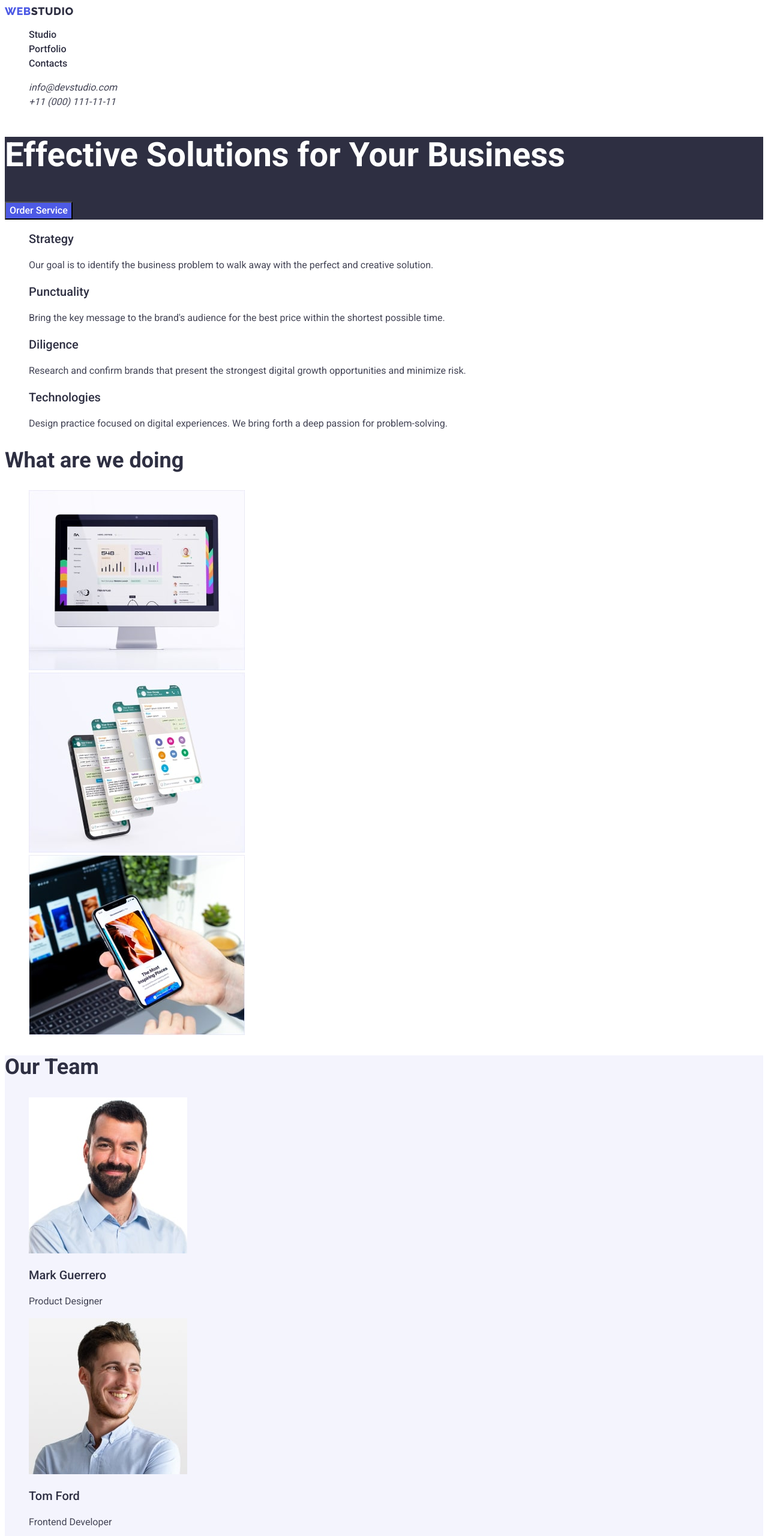
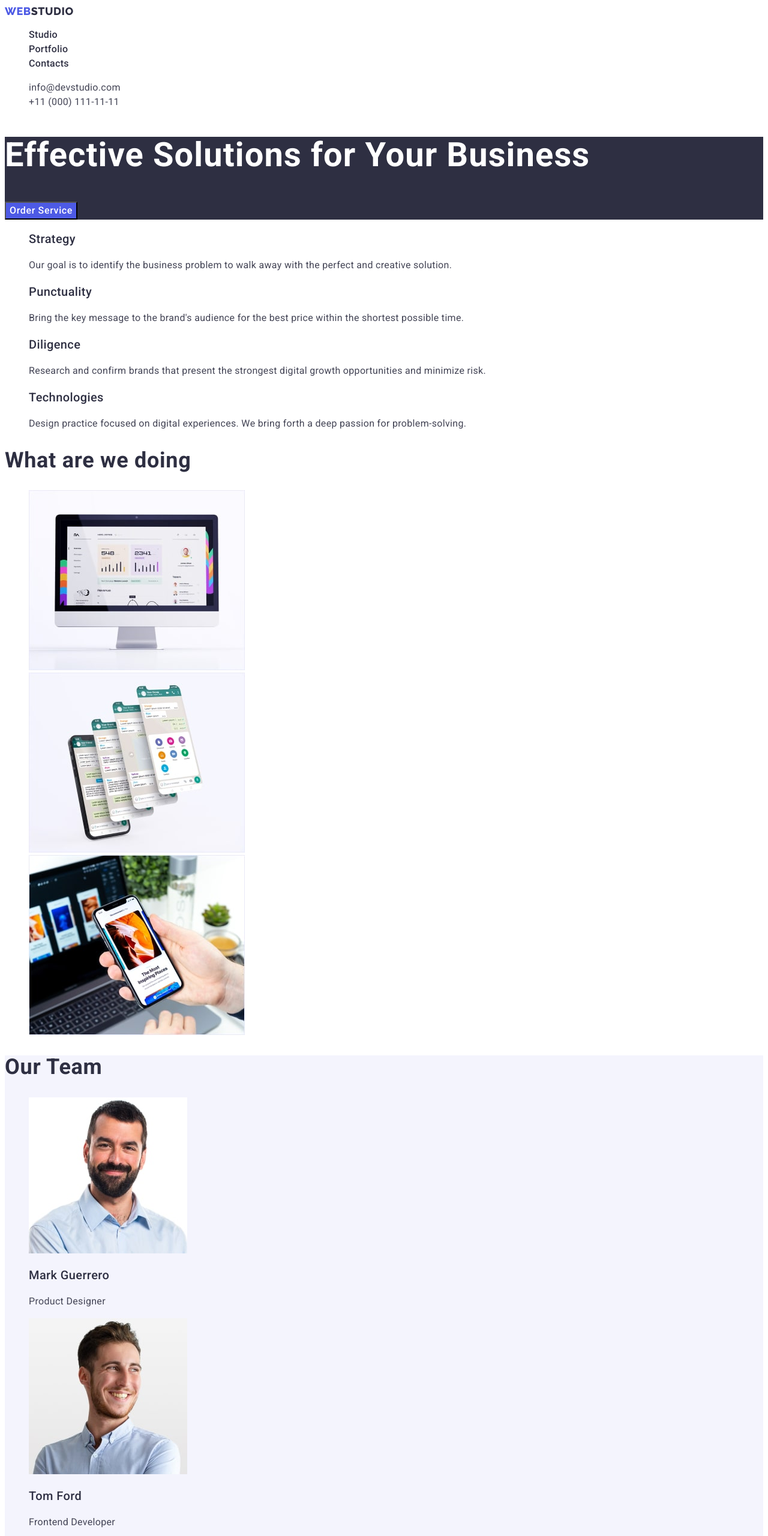
Before and after one commit to Terrenss/goit-markup-hw-02, a plain HTML site: page index.html in a window 1280 px wide. Shown: the top 2560 px of the page at 60% size. Drawn offline with Linux system fonts and the light colour scheme.

Commit message:
+letter spacing

```diff
--- a/css/styles.css
+++ b/css/styles.css
@@ -29,6 +29,7 @@ body {
   font-weight: 500;
   font-size: 16px;
   line-height: 1.5;
+  letter-spacing: 0.02em;
   color: var(--main-title-color);
 }
 
@@ -41,6 +42,7 @@ body {
   font-weight: 500;
   font-size: 16px;
   line-height: 1.5;
+  letter-spacing: 0.02em;
   color: var(--main-title-color);
 }
 
@@ -53,6 +55,7 @@ body {
   font-weight: 500;
   font-size: 16px;
   line-height: 1.5;
+  letter-spacing: 0.02em;
   color: var(--main-title-color);
 }
 
@@ -62,9 +65,11 @@ body {
 }
 
 .header-mail {
+  font-style: normal;
   font-weight: 400;
   font-size: 16px;
   line-height: 1.5;
+  letter-spacing: 0.02em;
   color: #434455;
 }
 
@@ -74,9 +79,11 @@ body {
 }
 
 .header-tel {
+  font-style: normal;
   font-weight: 400;
   font-size: 16px;
   line-height: 1.5;
+  letter-spacing: 0.02em;
   color: #434455;
 }
 
@@ -94,6 +101,7 @@ body {
   font-weight: 500;
   font-size: 16px;
   line-height: 1.5;
+  letter-spacing: 0.04em;
   color: var(--button-section-color);
   background: #f4f4fd;
   cursor: pointer;
@@ -110,6 +118,7 @@ body {
   font-weight: 500;
   font-size: 16px;
   line-height: 1.5;
+  letter-spacing: 0.04em;
   color: var(--button-section-color);
   background: #f4f4fd;
   cursor: pointer;
@@ -126,6 +135,7 @@ body {
   font-weight: 500;
   font-size: 16px;
   line-height: 1.5;
+  letter-spacing: 0.04em;
   color: var(--button-section-color);
   background: #f4f4fd;
   cursor: pointer;
@@ -142,6 +152,7 @@ body {
   font-weight: 500;
   font-size: 16px;
   line-height: 1.5;
+  letter-spacing: 0.04em;
   color: var(--button-section-color);
   background: #f4f4fd;
   cursor: pointer;
@@ -158,6 +169,7 @@ body {
   font-weight: 500;
   font-size: 16px;
   line-height: 1.5;
+  letter-spacing: 0.04em;
   color: var(--button-section-color);
   background: #f4f4fd;
   cursor: pointer;
@@ -177,6 +189,7 @@ body {
   font-weight: 500;
   font-size: 20px;
   line-height: 1.2;
+  letter-spacing: 0.02em;
   color: var(--main-title-color);
 }
 
@@ -184,6 +197,7 @@ body {
   font-weight: 400;
   font-size: 16px;
   line-height: 1.5;
+  letter-spacing: 0.02em;
   color: var(--secondary-text-color);
 }
 /* /Portfolio Foto Section common */
@@ -211,6 +225,7 @@ body {
   font-style: normal;
   font-size: 56px;
   line-height: 1.1;
+  letter-spacing: 0.02em;
   color: #ffffff;
 }
 
@@ -220,6 +235,7 @@ body {
   font-weight: 500;
   font-size: 16px;
   line-height: 1.5;
+  letter-spacing: 0.04em;
   color: #ffffff;
   background: #4d5ae5;
   cursor: pointer;
@@ -238,6 +254,7 @@ body {
   font-weight: 500;
   font-size: 20px;
   line-height: 1.2;
+  letter-spacing: 0.02em;
   color: var(--main-title-color);
 }
 
@@ -245,6 +262,7 @@ body {
   font-weight: 400;
   font-size: 16px;
   line-height: 1.5;
+  letter-spacing: 0.02em;
   color: var(--secondary-text-color);
 }
 
@@ -254,6 +272,7 @@ body {
 .main-section2-h2 {
   font-size: 36px;
   line-height: 1.1;
+  letter-spacing: 0.02em;
   color: var(--main-title-color);
 }
 /* /Section 2 */
@@ -263,6 +282,7 @@ body {
 .main-section3-h2 {
   font-size: 36px;
   line-height: 1.1;
+  letter-spacing: 0.02em;
   color: var(--main-title-color);
 }
 
@@ -270,6 +290,7 @@ body {
   font-weight: 500;
   font-size: 20px;
   line-height: 1.2;
+  letter-spacing: 0.02em;
   color: var(--main-title-color);
 }
 
@@ -277,6 +298,7 @@ body {
   font-weight: 400;
   font-size: 16px;
   line-height: 1.5;
+  letter-spacing: 0.02em;
   color: var(--secondary-text-color);
 }
 
@@ -307,5 +329,6 @@ body {
   font-size: 16px;
   line-height: 1.5;
   color: #e7e9fc;
+  letter-spacing: 0.02em;
 }
 /* /Footer */
```
